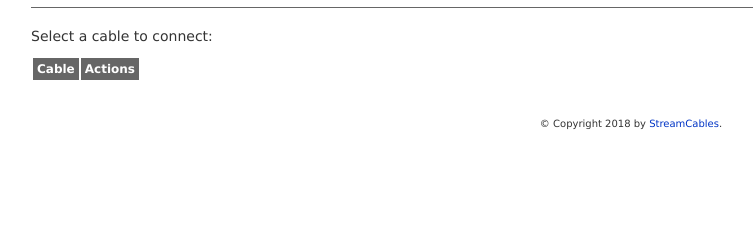
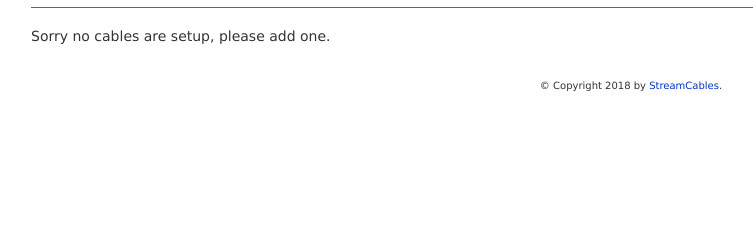
Before and after one commit to svandragt/streamcables, a Flask app: template streamcables/templates/manage.html in a window 1280 px wide. Shown: the part 87-336 px from the top of the page, without its empty margins (9-762 px from the left). Run offline with Flask 2, Linux system fonts and the light colour scheme; the template is opened without the code that fills it, so the values that code supplies are empty.

Commit message:
bugfix: no cables fallback

```diff
--- a/streamcables/streamcables.py
+++ b/streamcables/streamcables.py
@@ -68,7 +68,11 @@ def read_cables_for_user(username):
     :return: list of cables
     """
     folder = '/etc/liquidsoap/{u}'.format(u=username)
-    cables = [f.path for f in scandir(folder) if path.splitext(f)[1] == ".liq"]
+    try:
+        cables = [f.path for f in scandir(folder) if path.splitext(f)[1] == ".liq"]
+    except OSError as e:
+        cables = []
+
     return cables
 
 
--- a/streamcables/templates/manage.html
+++ b/streamcables/templates/manage.html
@@ -5,6 +5,7 @@
 {% block content %}
     <h1>Hello {{ session.username }}!</h1>
 
+    {%  if cables %}
     <p>Select a cable to connect:</p>
 
     <table>
@@ -25,4 +26,7 @@
         {% endfor %}
         </tbody>
     </table>
+    {%  else %}
+    <p>Sorry no cables are setup, please add one.</p>
+    {% endif %}
 {% endblock %}
```
